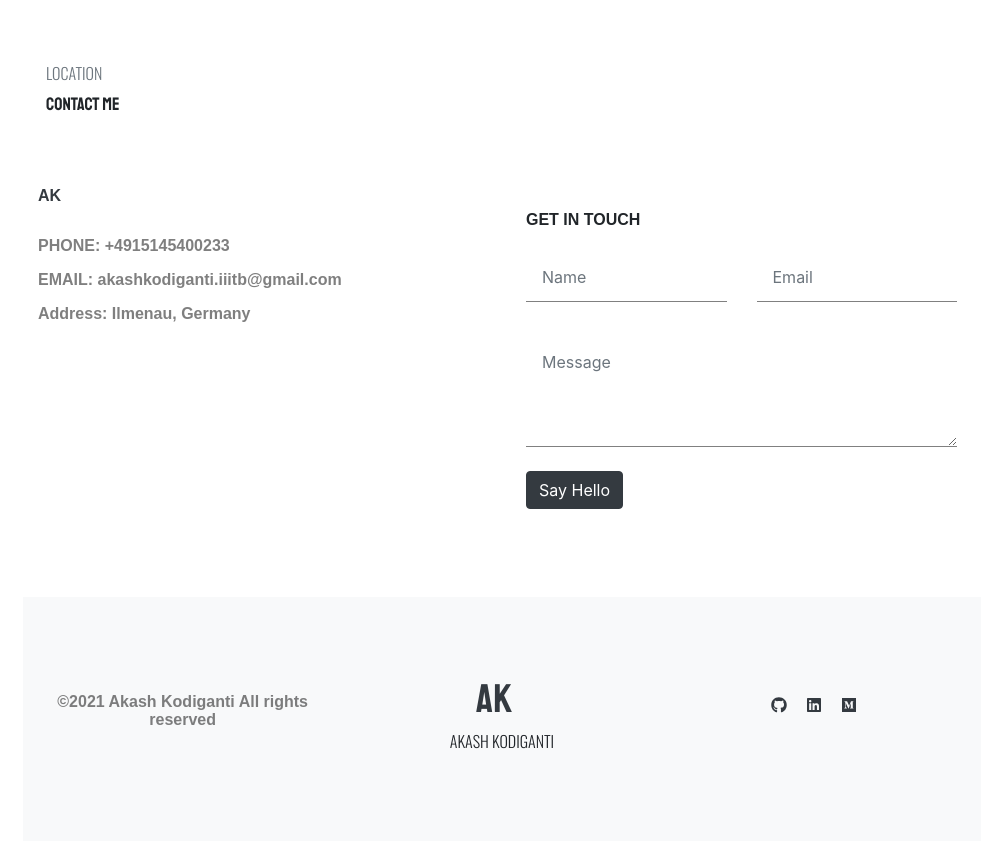
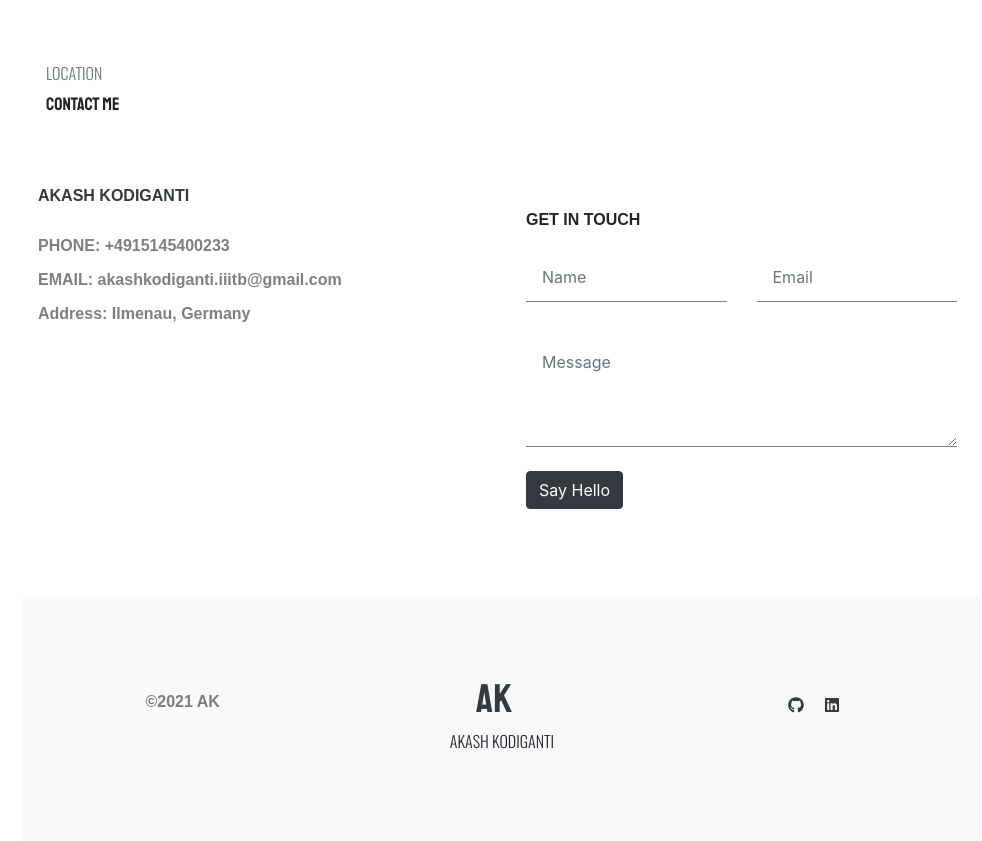
Before and after one commit to akashkgithub/portfolio, a plain HTML site: page index.html in a window 1280 px wide. Shown: the part 1777-2618 px from the top of the page, without its empty margins (298-1280 px from the left). Drawn offline with nearby package versions, Linux system fonts and the light colour scheme; files whose address does not match are found by name; a web font is replaced by a local one.

Commit message:
Update index.html

```diff
--- a/index.html
+++ b/index.html
@@ -419,7 +419,7 @@
                     </div>
                     <div class="row py-5">
                         <div class="col-sm-6">
-                            <h6 class="font-ram text-uppercase font-size-16 text-dark">AK</h6>
+                            <h6 class="font-ram text-uppercase font-size-16 text-dark">Akash Kodiganti</h6>
                             <p class="font-ram font-size-16 w-50 text-black-50">
                             </p>
                             <p class="font-size-16 font-ram text-black-50 pt-3">PHONE: +4915145400233</p>
@@ -446,7 +446,7 @@
                     </div>
                     <div class="row bg-light py-5">
                         <div class="col-sm-4 my-5 text-center">
-                            <h6 class="font-ram font-size-16 text-black-50">&copy;2021 Akash Kodiganti All rights reserved</h6>
+                            <h6 class="font-ram font-size-16 text-black-50">&copy;2021 AK</h6>
                         </div>
                         <div class="col-sm-4 my-4 text-center">
                             <div class="footer-title ">
@@ -457,8 +457,7 @@
                         <div class="col-sm-4 my-5 text-center">
                             <span class="mr-3"><a href="https://github.com/akashkgithub"><i class="fab fa-github text-dark" aria-hidden="true"></i></a></span>
                             <span class="mr-3"><a href="https://www.linkedin.com/in/akashkodiganti"><i class="fab fa-linkedin text-dark" aria-hidden="true"></i></a></span>
-                            <span class="mr-3"><a href="https://tu-ilmenau.academia.edu/AkashAcademia"><i class="fab fa-medium text-dark" aria-hidden="true"></i></a></span>
-                        </div>
+                            </div>
                     </div>
                 </div>
             </footer>
```
